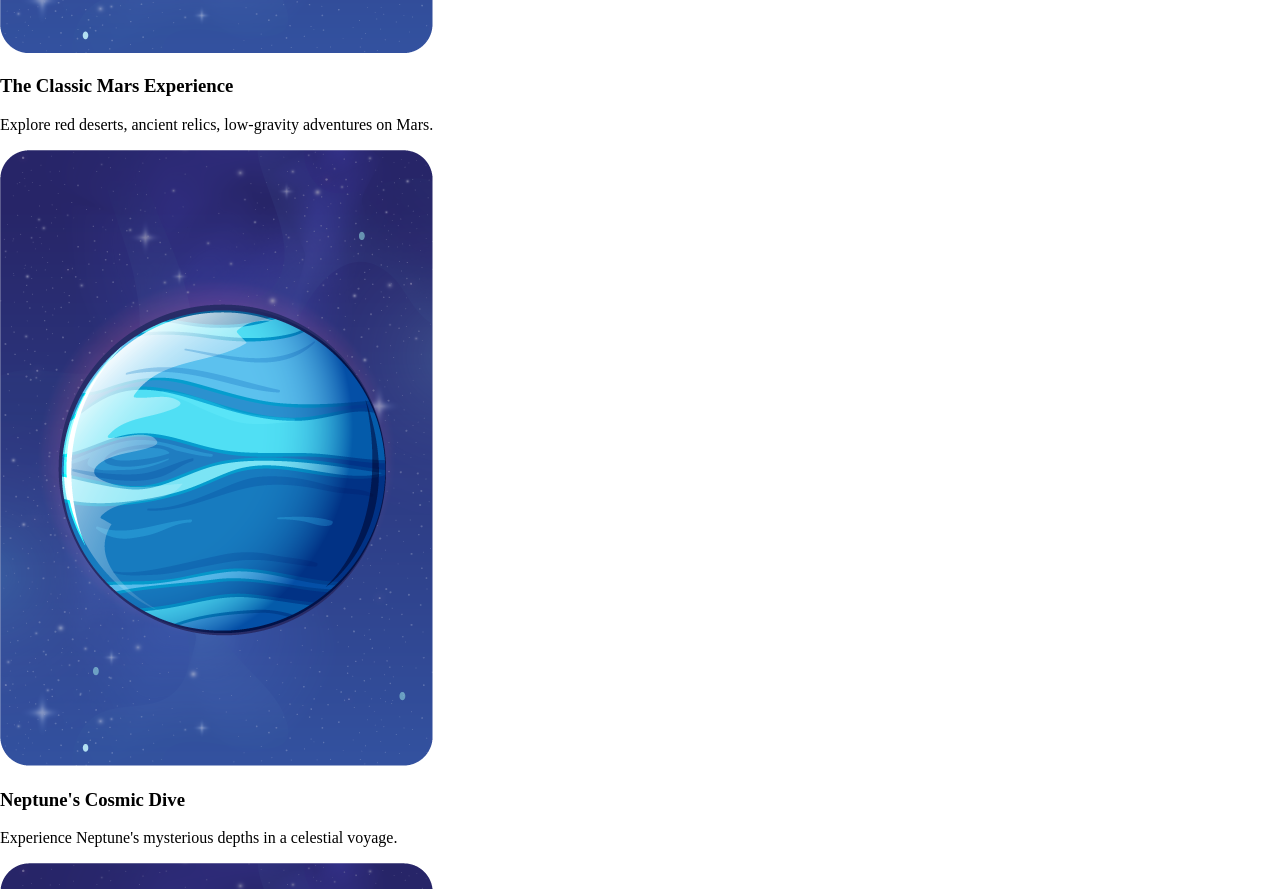
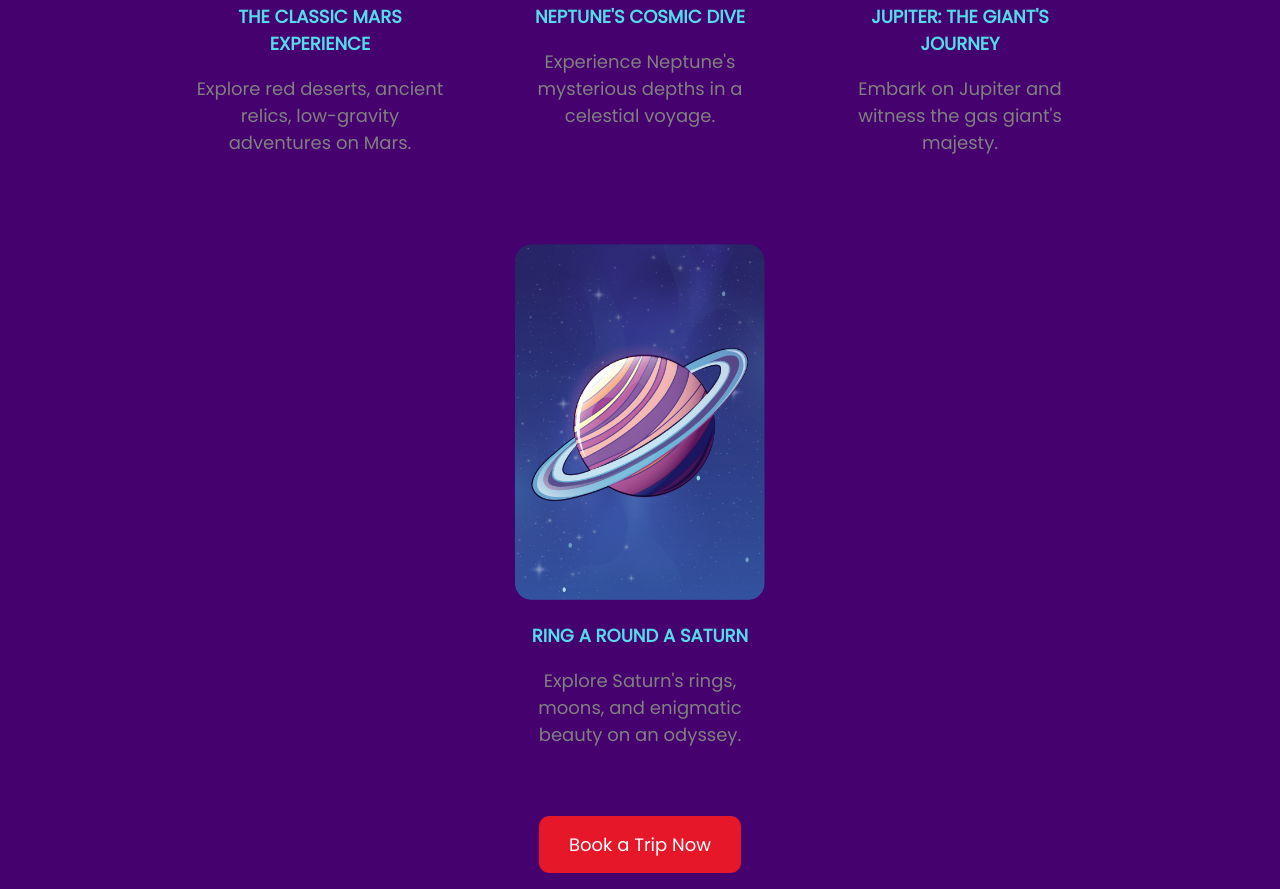
Before and after one commit to Laravaa/Red-Planet-Ventures, a plain HTML site: page index.html in a window 1280 px wide. Shown: the part 3371-4260 px from the top of the page. Drawn offline with Linux system fonts and the light colour scheme.

Commit message:
Upcoming trips css
Adding the basic css to the upcoming trips section

```diff
--- a/css/index.css
+++ b/css/index.css
@@ -265,3 +265,78 @@ body, html{
     width:500px;
     border-radius:15px;
 }
+
+.upcoming-trips{
+    background-color:#45016d;
+    text-align: center;
+    padding: 80px 20px;
+    color: white;
+}
+
+.upcoming-trips h3{
+    font-family: 'Poppins', sans-serif;
+    font-size: 18px;
+    color:#55daeb;
+    text-transform: uppercase;
+}
+
+.upcoming-trips h2{
+    font-family: 'Poppins', sans-serif;
+    font-size: 48px;
+    font-weight: bold;
+    margin-bottom: 40px;
+}
+
+.trips-container{
+    display:flex;
+    justify-content: center;
+    gap: 30px;
+    flex-wrap: wrap;
+}
+
+.trip-card{
+    background-color:#45016d;
+    padding: 20px;
+    border-radius: 15px;
+    width: 250px;
+    text-align:center;
+    transition: transform 0.3s;
+}
+
+.trip-card img{
+    width: 100%;
+    border-radius: 15px;
+}
+
+.trip-card h3{
+    font-family: 'Poppins', sans-serif;
+    font-size: 18px;
+    border-radius: 15px;
+}
+
+.trip-card p{
+    font-family: 'Poppins', sans-serif;
+    font-size: 18px;
+    color:grey;
+}
+
+.trip-card:hover{
+    transform: scale(1.05);
+}
+
+.book-trip{
+    font-family:'Poppins', sans-serif;
+    background-color:#e51728;
+    color: white;
+    border: none;
+    padding: 15px 30px;
+    font-size: 18px;
+    cursor: pointer;
+    border-radius: 10px;
+    margin-top: 30px;
+    transition: 0.3s;
+}
+
+.book-trip:hover{
+    background-color:#c41424;
+}
```
